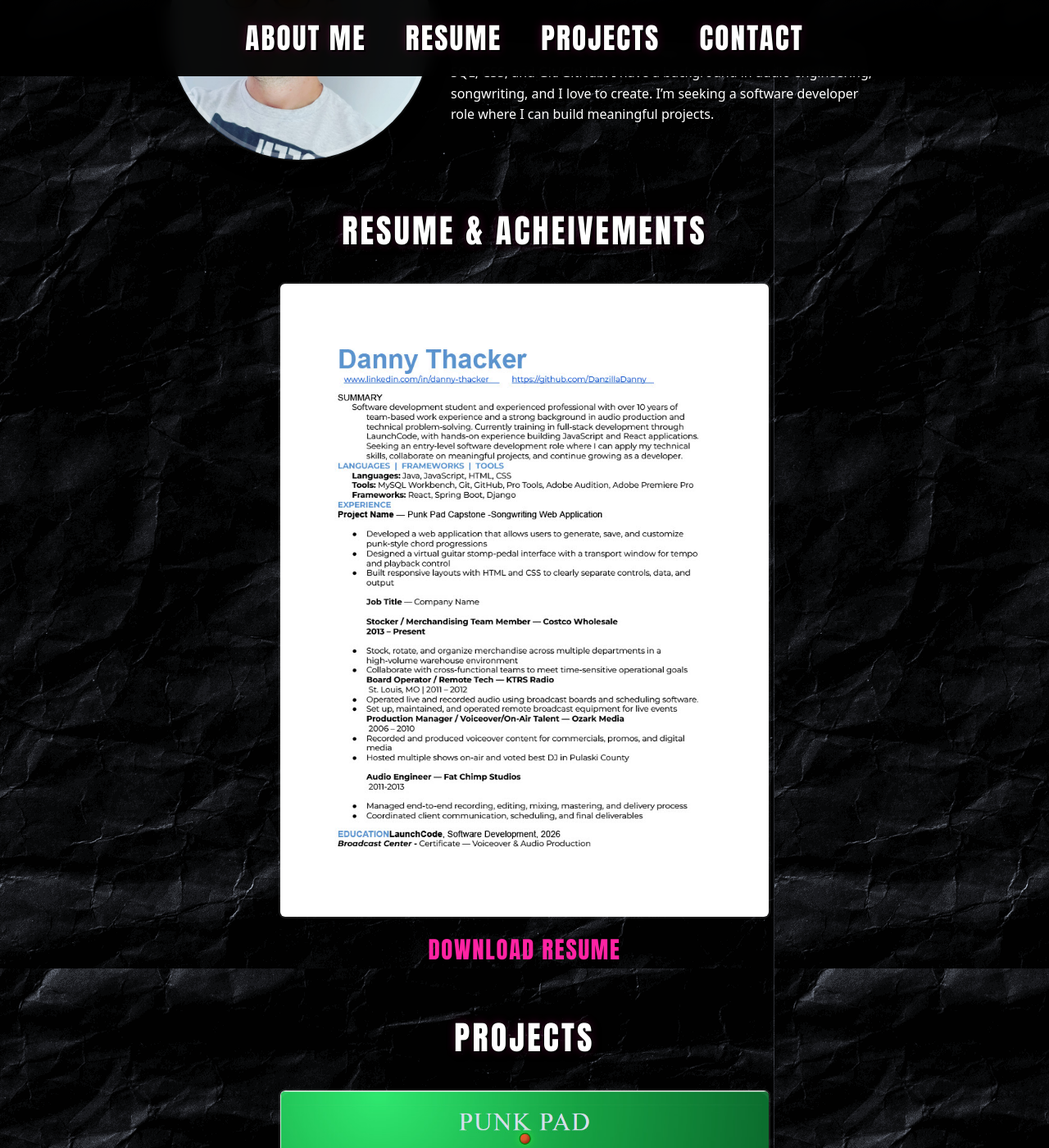
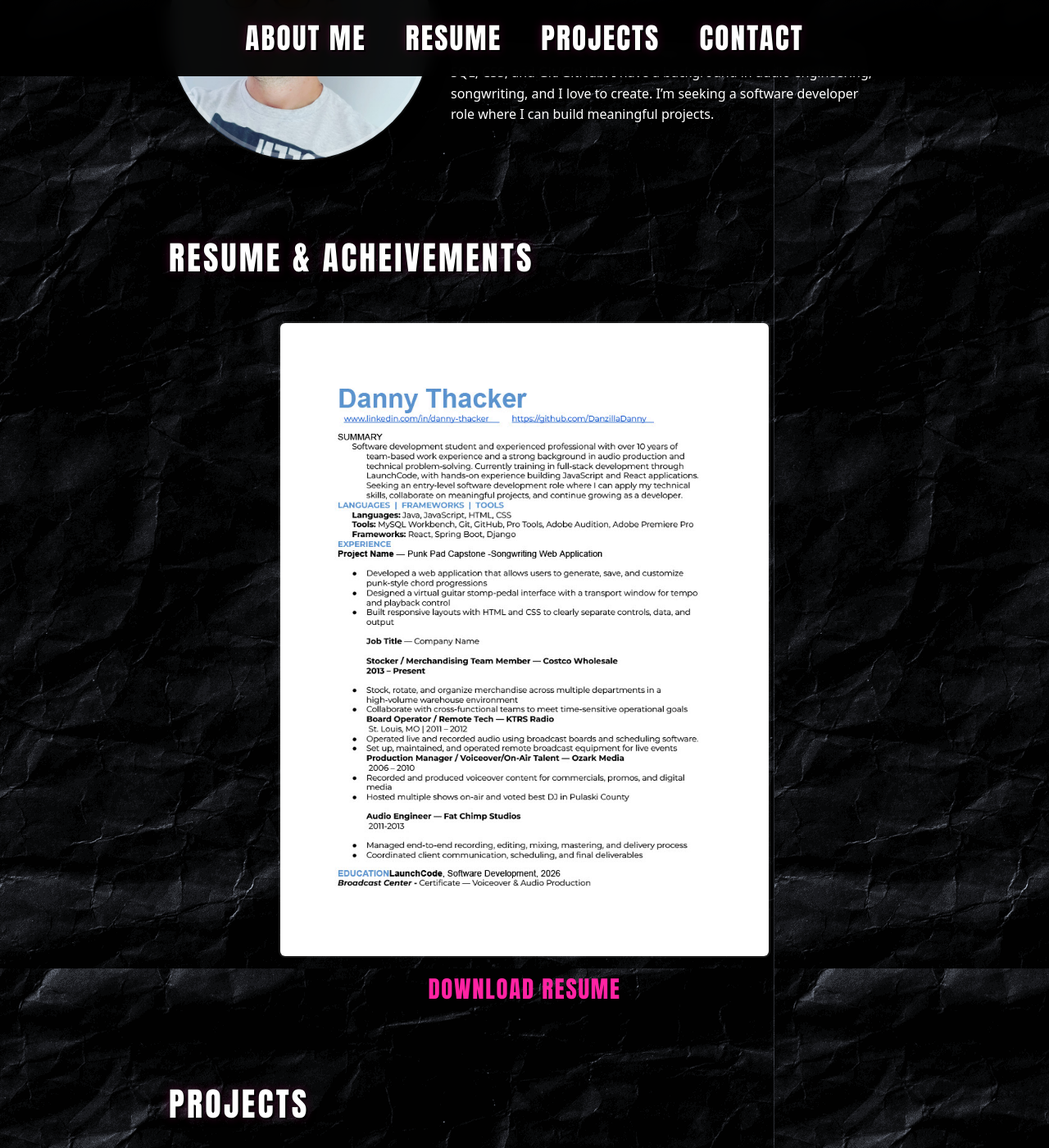
Before and after one commit to DanzillaDanny/DanzillaDanny.github.io, a Jekyll site: the page built from index.md, in a window 1280 px wide and 1400 px high, scrolled down 234 px. Shown: the whole window at 82% size. Built offline with Jekyll 4.4.1, drawn with Linux system fonts in a browser that asks for light colours.

Commit message:
added effect around section names pink accent

```diff
--- a/assets/index.css
+++ b/assets/index.css
@@ -150,6 +150,10 @@
     text-align: center;
     margin-left: auto;
     margin-right: auto;
+    position: relative;
+    display: inline-block;
+    padding: 0.5rem, 1.5rem;
+    margin-bottom: 1.5rem;
 }
 
 .section p a,
```
